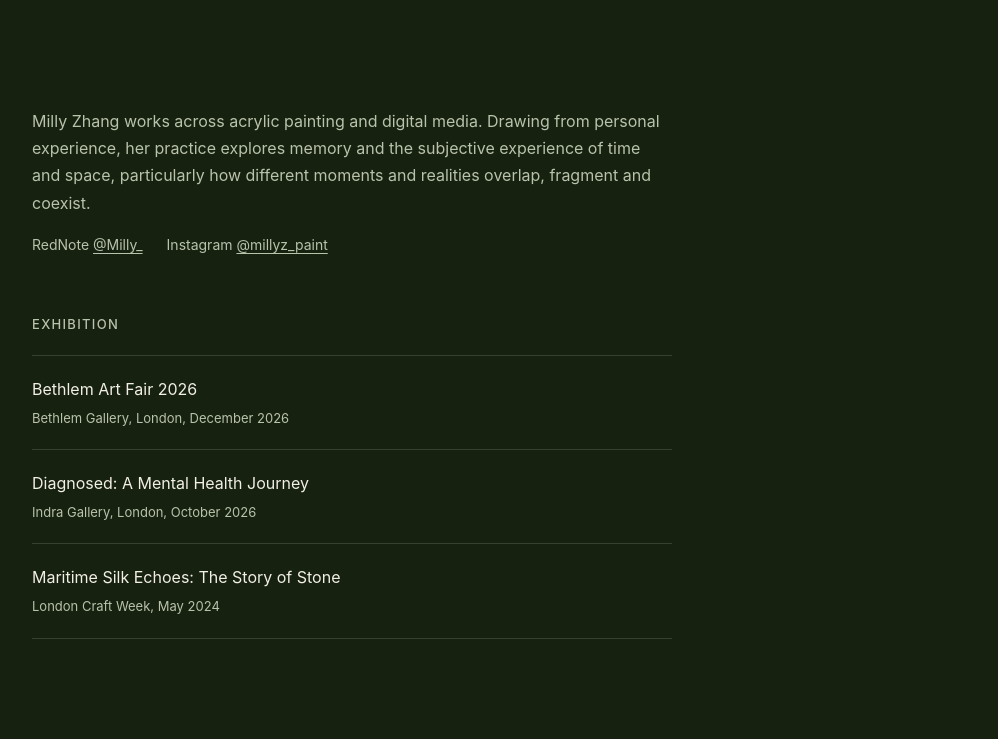
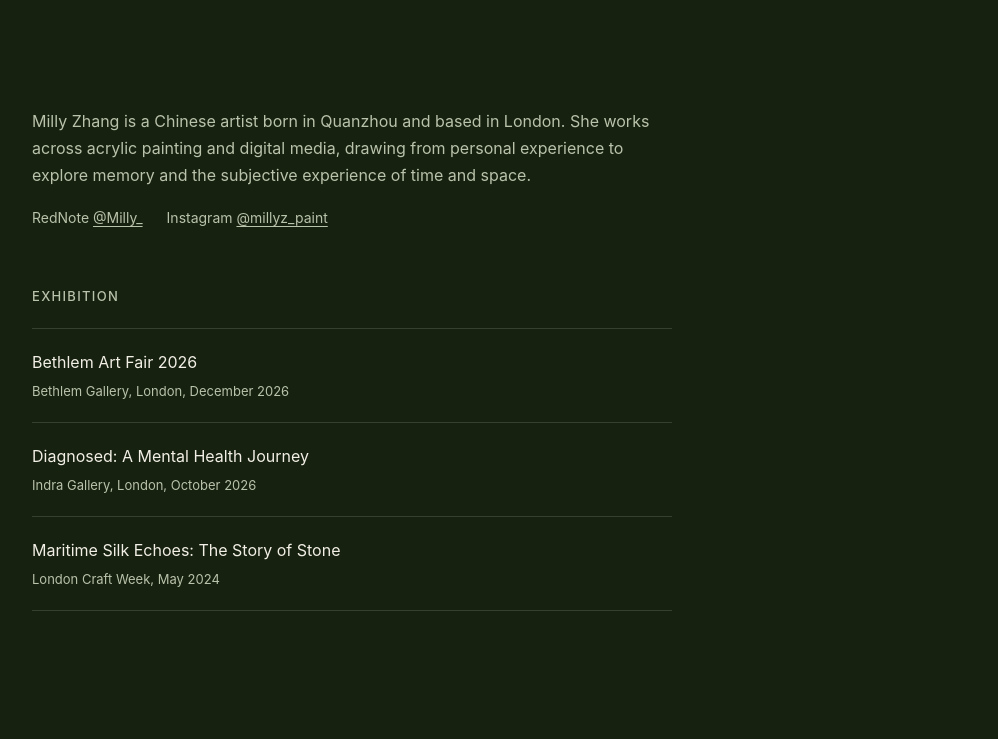
Before and after one commit to qzmilly/qzmilly.github.io, a plain HTML site: page index.html in a window 1280 px wide. Shown: the part 61-800 px from the top of the page, without its empty margins (128-1126 px from the left). Drawn offline with Linux system fonts and the light colour scheme.

Commit message:
Update artist bio: add origin and location, shorten concept
Co-Authored-By: Claude Sonnet 5.5 <noreply@anthropic.com>

```diff
--- a/index.html
+++ b/index.html
@@ -27,7 +27,7 @@
   <section id="art" class="section page-section">
     <div class="section-inner wide">
       <div class="art-head">
-        <p class="section-intro">Milly Zhang works across acrylic painting and digital media. Drawing from personal experience, her practice explores memory and the subjective experience of time and space, particularly how different moments and realities overlap, fragment and coexist.</p>
+        <p class="section-intro">Milly Zhang is a Chinese artist born in Quanzhou and based in London. She works across acrylic painting and digital media, drawing from personal experience to explore memory and the subjective experience of time and space.</p>
 
         <div class="social-links">
           <a href="https://www.xiaohongshu.com/user/profile/66833d0000000000030333d3?xsec_token=YBDyG5JroR-LG76Tj_wtVNkvZ6KzWKBf3QDv-d-PCypOU=&xsec_source=app_share&xhsshare=WeixinSession&appuid=66833d0000000000030333d3&apptime=1786130086&share_id=4ab6bbef7b064b5b86778a321812dfa2&wechatWid=f03186ca0e17f15bc233c64a62c9fb49&wechatOrigin=menu" target="_blank" rel="noopener">RedNote <span class="social-handle">@Milly_</span></a>
```
